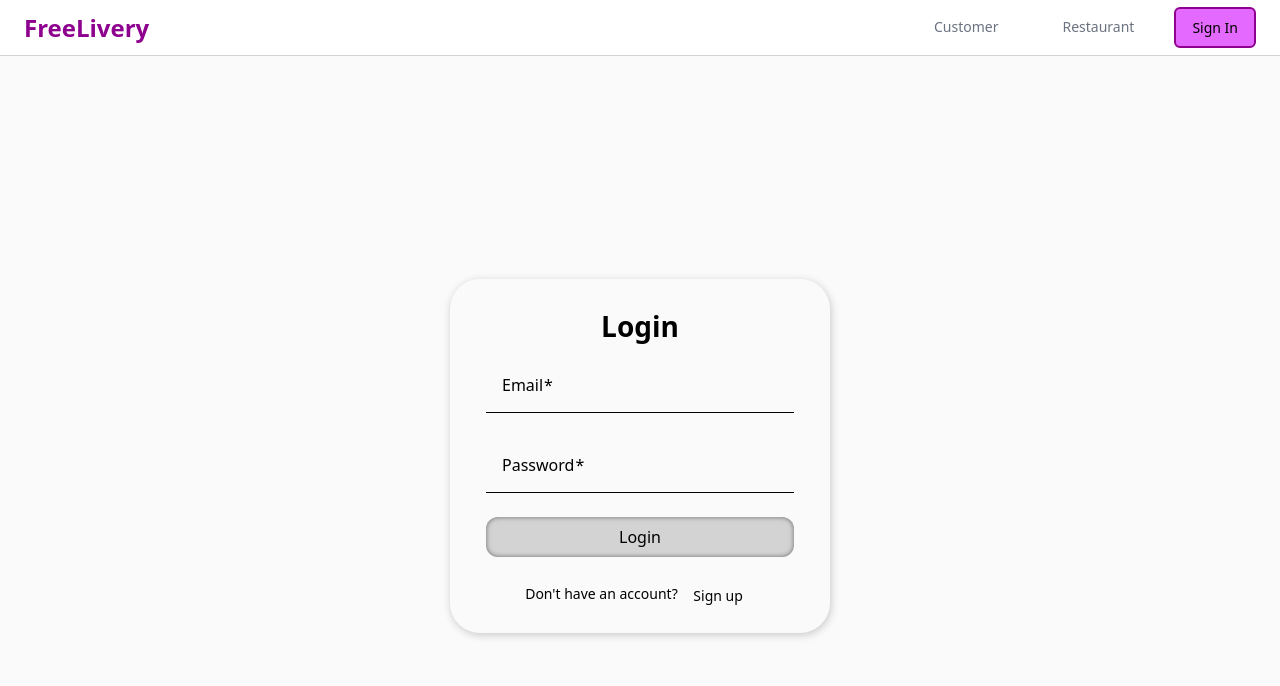
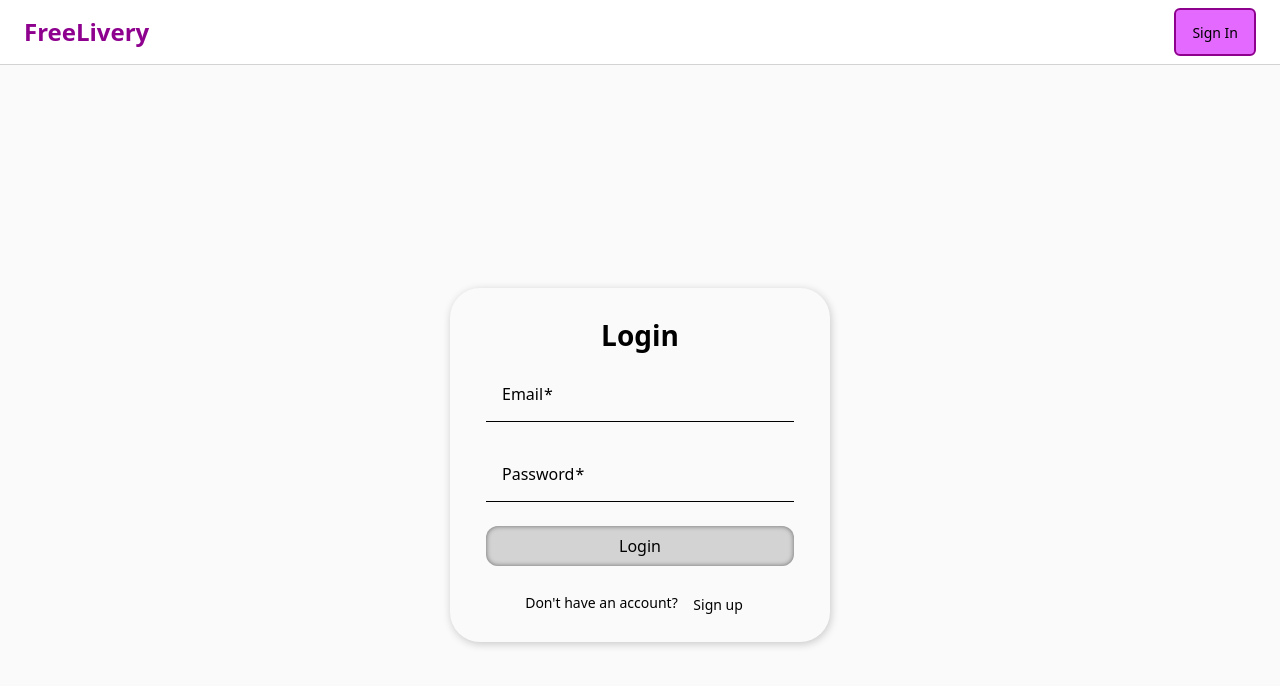
Before and after one commit to Ne0Strix/freelivery, an Angular app in the folder client/: page /login in a window 1280 px wide. Shown: the top 686 px of the page. Built offline with nearby package versions, Linux system fonts and the light colour scheme.

Commit message:
update navbar entries and layout

```diff
--- a/client/src/layout/navbar/navbar.component.css
+++ b/client/src/layout/navbar/navbar.component.css
@@ -84,6 +84,7 @@
     padding: 0.5rem 1rem;
     border-radius: 0.375rem;
     font-size: 0.875rem;
+    margin: 0.5rem auto;
     font-weight: 500;
     border: none;
     cursor: pointer;
@@ -101,6 +102,7 @@
     background-color: var(--warning-red);
     color: white;
     padding: 0.5rem 1rem;
+    margin: 0.5rem auto;
     border-radius: 0.375rem;
     font-size: 0.875rem;
     font-weight: 500;
@@ -119,6 +121,7 @@
     align-items: center;
     gap: 0.5rem;
     padding: 0.5rem 0.75rem;
+    margin: auto;
     border-radius: 0.375rem;
     color: var(--border-c);
     transition:
@@ -160,6 +163,7 @@
         align-items: center;
         justify-content: space-between;
         padding: 0 1.5rem;
+        height: 4rem;
     }
 
     .navbar-header {
@@ -172,23 +176,29 @@
 
     .navbar-menu {
         display: flex;
-        align-items: center;
+        align-items: stretch;
         gap: 1.5rem;
         max-height: none;
         overflow: visible;
+        height: 100%;
     }
 
     .nav-links {
         flex-direction: row;
         gap: 2rem;
         padding: 0;
+        height: 100%;
+        align-items: stretch;
     }
 
     .nav-link {
-        padding: 1rem 1rem;
+        display: flex;
+        align-items: center;
+        padding: 0 1rem;
         border-radius: 0;
         border-bottom: 2px solid transparent;
         font-size: 0.875rem;
+        height: 100%;
     }
 
     .nav-link-active {
--- a/client/src/layout/navbar/navbar.component.html
+++ b/client/src/layout/navbar/navbar.component.html
@@ -17,6 +17,7 @@
 
         <div class="navbar-menu" [class.menu-open]="menuOpen()">
             <div class="nav-links">
+                @if (isCustomer()) {
                     <a
                         routerLink="/customer"
                         routerLinkActive="nav-link-active"
@@ -26,6 +27,8 @@
                     >
                         Customer
                     </a>
+                }
+                @if (isRestaurantOwner()) {
                     <a
                         routerLink="/restaurant"
                         routerLinkActive="nav-link-active"
@@ -34,6 +37,7 @@
                     >
                         Restaurant
                     </a>
+                }
                 @if (isAdmin()) {
                     <a
                         routerLink="/site-manager"
@@ -50,7 +54,7 @@
                 @if (!isLoggedIn()) {
                     <button
                         type="button"
-                        class="btn-signin"
+                        class="btn-signin nav-action"
                         routerLink="/login"
                         (click)="closeMenu()"
                     >
@@ -59,7 +63,7 @@
                 } @else {
                     <a
                         routerLink="/profile"
-                        class="profile-link"
+                        class="profile-link nav-action"
                         title="Profile"
                         (click)="closeMenu()"
                     >
@@ -68,7 +72,7 @@
                     </a>
                     <button
                         type="button"
-                        class="btn-signout"
+                        class="btn-signout nav-action"
                         (click)="signOut(); closeMenu()"
                     >
                         Sign Out
--- a/client/src/layout/navbar/navbar.component.ts
+++ b/client/src/layout/navbar/navbar.component.ts
@@ -21,6 +21,10 @@ export class NavbarComponent {
 
     isLoggedIn = this.authService.isLoggedIn;
     isAdmin = computed(() => this.authService.hasAnyRole(['admin']));
+    isRestaurantOwner = computed(() =>
+        this.authService.hasAnyRole(['restaurant_owner'])
+    );
+    isCustomer = computed(() => this.authService.hasAnyRole(['customer']));
     menuOpen = signal(false);
 
     toggleMenu(): void {
--- a/client/src/modules/restaurant-owner/order-reception/order-reception.component.css
+++ b/client/src/modules/restaurant-owner/order-reception/order-reception.component.css
@@ -5,16 +5,11 @@
 }
 
 .page-header {
-    display: flex;
-    justify-content: space-between;
-    align-items: center;
     margin-bottom: 2rem;
-    flex-wrap: wrap;
-    gap: 1rem;
 }
 
-.header-left h1 {
-    margin: 0;
+.page-header h1 {
+    margin: 0 0 0.5rem;
     font-size: 1.75rem;
     font-weight: 600;
 }
--- a/client/src/modules/restaurant-owner/order-reception/order-reception.component.html
+++ b/client/src/modules/restaurant-owner/order-reception/order-reception.component.html
@@ -1,11 +1,11 @@
 <div class="order-reception">
     <header class="page-header">
-        <div class="header-left">
-            <h1>Order Reception</h1>
-            <span class="order-count"
-                >{{ actionableCount() }} active orders</span
-            >
-        </div>
+        <a mat-button routerLink="/restaurant">
+            <i class="fa-solid fa-arrow-left"></i>
+            Back to Dashboard
+        </a>
+        <h1>Order Reception</h1>
+        <span class="order-count">{{ actionableCount() }} active orders</span>
         <div class="header-actions">
             <span class="countdown">
                 <i class="fa-solid fa-clock"></i>
--- a/client/src/modules/restaurant-owner/order-reception/order-reception.component.ts
+++ b/client/src/modules/restaurant-owner/order-reception/order-reception.component.ts
@@ -12,6 +12,7 @@ import { MatButtonModule } from '@angular/material/button';
 import { MatExpansionModule } from '@angular/material/expansion';
 import { MatProgressSpinnerModule } from '@angular/material/progress-spinner';
 import { MatSnackBar, MatSnackBarModule } from '@angular/material/snack-bar';
+import { RouterModule } from '@angular/router';
 import { OrderStatusLabelPipe } from '../../../commons/pipes/order-status-label.pipe';
 import {
     OrderStatus,
@@ -39,6 +40,7 @@ const REFRESH_INTERVAL = 30;
         MatSnackBarModule,
         MatProgressSpinnerModule,
         OrderStatusLabelPipe,
+        RouterModule,
     ],
     templateUrl: './order-reception.component.html',
     styleUrl: './order-reception.component.css',
```
Lines whose indentation alone changed are shown as unchanged.
